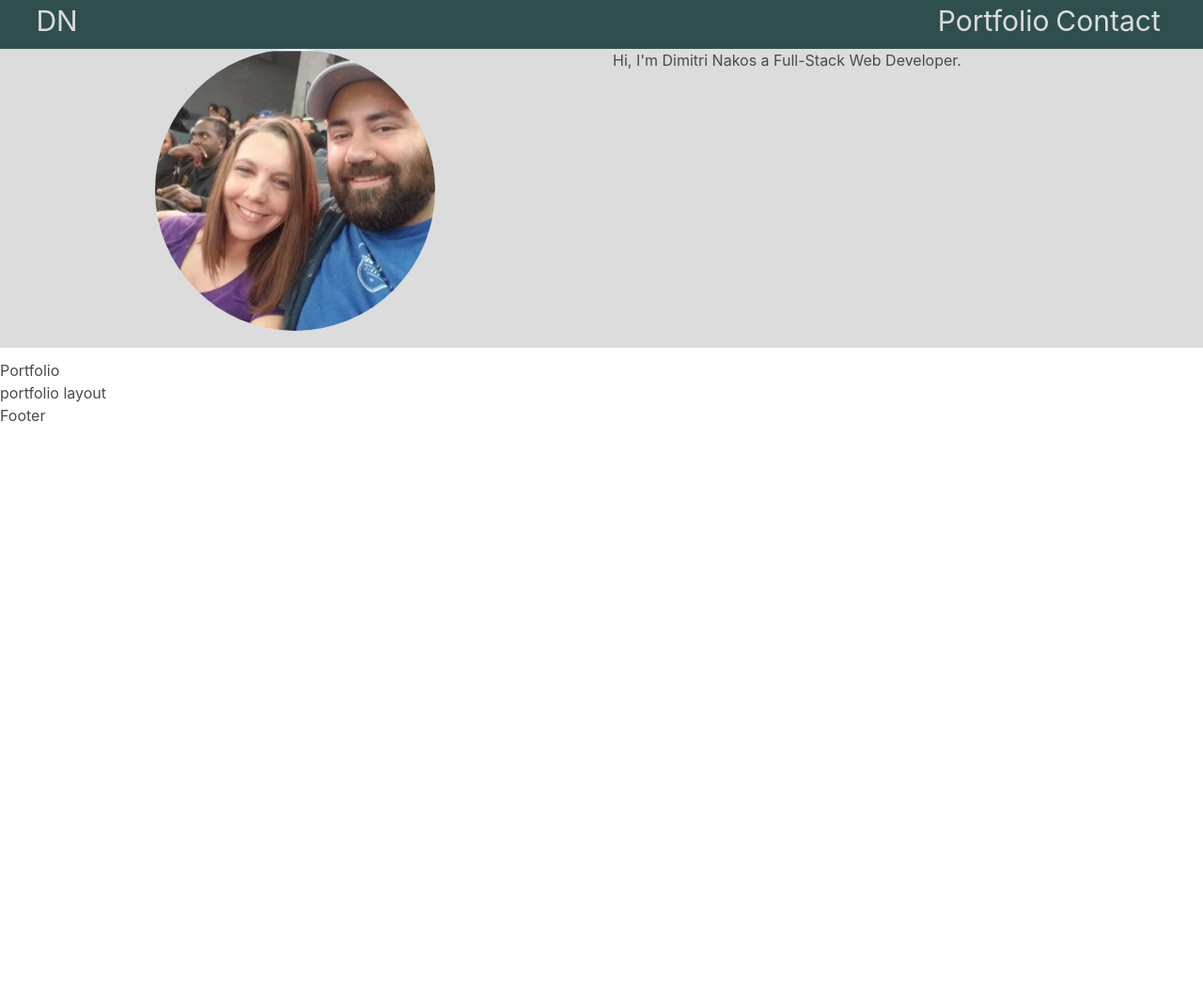
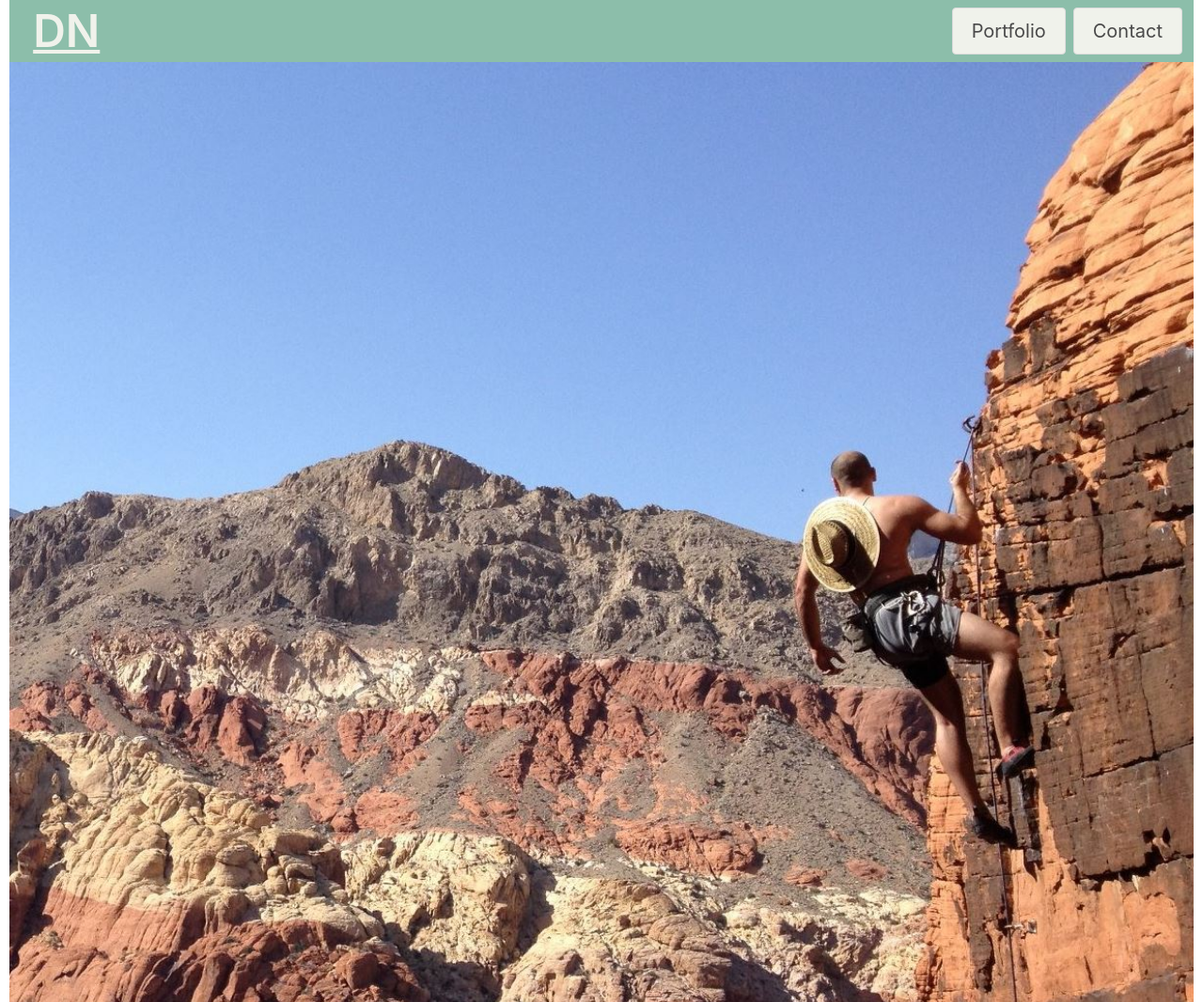
Before and after one commit to diminako/portfolio_main, a plain HTML site: page index.html in a window 1280 px wide. Shown: the whole page at 94% size. Before the commit the page ends 800 px from the top, so only its background shows below. Drawn offline with nearby package versions, Linux system fonts and the light colour scheme.

Commit message:
changed up styling and css framework

```diff
--- a/assets/style.css
+++ b/assets/style.css
@@ -1,55 +1,42 @@
+/*
+#f0f2eb  light greyish
+#b5592a clay
+#f09027 bright clay
+#8cbeaa  grey blue
+*/
+
+
 body {
-    margin: 0 auto;
+    margin: 0 10px 0 10px;
+    padding: 0;
 }
 
-img {
-    height: 300px;
-    border-radius: 80%;
+main {
+    height: 1000px;
+    background-image: url('./portfolioBG.jpg');
+    background-size: cover;
 }
 
-
-
-#mainColumns {
-    background-color: gainsboro;
+.navbar {
+    width:100%;
+    background-color: #8cbeaa;
+    position: relative;
 }
 
-a {
-    color: gainsboro;
+.backgroundIMG {
 }
 
-a:hover {
-    color: snow;
-    text-decoration: underline;
+#headerBtn {
+    background-color: #f0f2eb;
 }
 
-.leftAside {
-    width: 50%;
+#headerBrand {
+    color: #f0f2eb;
+    text-decoration: underline;
+    margin: 0;
+    margin-left: 2%;
+    position: absolute;
+    top: 50%;
+    -ms-transform: translateY(-50%);
+    transform: translateY(-50%);
 }
-
-.rightAside {
-    width: 50%;
-}
-
-#navDiv {
-    background-color: darkslategrey;
-}
-
-#navPortContact {
-    color: gainsboro;
-    font-size: 30px;
-    margin-right: 3%;
-}
-
-#navBrand {
-    color: gainsboro;
-    font-size: 30px;
-    margin-left: 3%;
-}
-
-#contactSpan {
-    margin-right: 3%;
-}
-
-#portfolioSpan {
-    margin-right: 3%;
-}
--- a/index.html
+++ b/index.html
@@ -4,64 +4,43 @@
 <head>
     <meta charset="UTF-8">
     <meta name="viewport" content="width=device-width, initial-scale=1.0">
+
+    <script defer src="https://use.fontawesome.com/releases/v5.14.0/js/all.js"></script>
     <link rel="stylesheet" href="https://cdn.jsdelivr.net/npm/bulma@0.9.1/css/bulma.min.css">
-
     <link rel="stylesheet" href="./assets/style.css">
 
-    <title>Document</title>
+    <title>Dimitri Nakos - Web Developer</title>
+
 </head>
 
-<body>
+<nav class="navbar is-flex-mobile" role="navigation" aria-label="main navigation">
+    <h1 class="title is-1" id="headerBrand">DN</h1>
 
-    <nav class="navbar" role="navigation" id="navDiv" aria-label="main navigation">
-        <div class="navbar-brand" id="navBrand">
-            <h1>DN</h1>
-        </div>
-        <span id="navPortContact" class="navbar-end">
-            <a href="#portfolioDiv" id="portfolioSpan">Portfolio</a>
-            <a href="#" id="contactSpan">Contact</a>
-        </span>
-    </nav>
-
-
-    <main class="columns " id="mainColumns">
-        <div class="column is-flex is-justify-content-center">
-            <div class="leftDiv">
-                <img src="./assets/portPic.jpg" alt="">
+    <div class="navbar-end nav-right">
+        <div class="navbar-item">
+            <div class="buttons">
+                <a class="button subtitle is-5" id="headerBtn">
+                    Portfolio
+                </a>
+                <a class="button subtitle is-5" id="headerBtn">
+                    Contact
+                </a>
             </div>
         </div>
-        <div class="column">
-            <div id="rightDiv">
-                <p>Hi, I'm Dimitri Nakos a Full-Stack Web Developer.</p>
-            </div>
-        </div>
-    </main>
+    </div>
+    </div>
+</nav>
+
+<main>
+    <div class="backgroundIMG">
+        <div class="leftDiv"></div>
+        <div class="rightDiv"></div>
+    </div>
+</main>
 
 
 
-
-    <article id="portfolioDiv">
-        <div class="portHeader">
-            <h2>Portfolio</h2>
-        </div>
-        <section>
-            portfolio layout
-        </section>
-    </article>
-
-
-
-    <footer>
-        Footer
-    </footer>
-
-
-
-
-
-
-
-    <script src="./assets/script.js"></script>
+<script src="./assets/script.js"></script>
 </body>
 
 </html>
```
Also changed, not shown: assets/portPic.jpg (deleted), assets/portfolioBG.jpg (added).
